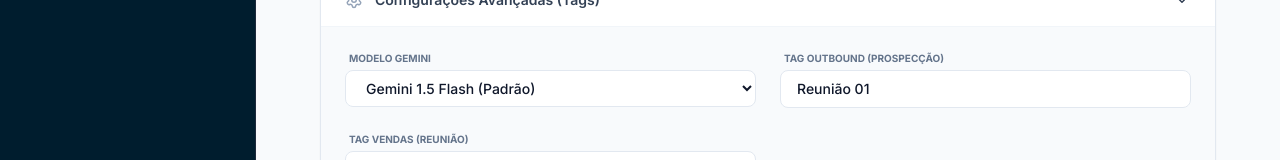
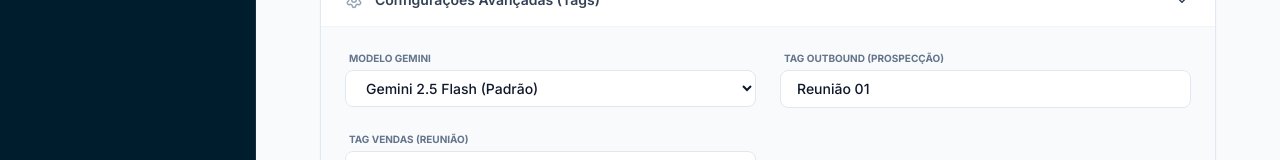
Before and after one commit to smunozarias/crm-intelligence, a React (Vite) app: page / in a window 1280 px wide. Both pictures are taken after a click on the button "Configurações Avançadas (Tags)". Shown: the part 489-649 px from the top of the page. Built offline with nearby package versions, Linux system fonts and the light colour scheme.

Commit message:
fix(gemini): update to v1 API and set Default model to 2.5 Flash

```diff
--- a/src/App.jsx
+++ b/src/App.jsx
@@ -38,7 +38,7 @@
 const App = () => {
   // 1. CONFIGURATION STATES
   const [geminiKey, setGeminiKey] = useState(() => localStorage.getItem('geminiKey') || "");
-  const [model, setModel] = useState(() => localStorage.getItem('geminiModel') || "gemini-1.5-flash");
+  const [model, setModel] = useState(() => localStorage.getItem('geminiModel') || "gemini-2.5-flash");
   const [pipedriveToken, setPipedriveToken] = useState(() => localStorage.getItem('pipedriveToken') || "");
   const [outboundTag, setOutboundTag] = useState(() => localStorage.getItem('outboundTag') || "Reunião 01");
   const [salesTag, setSalesTag] = useState(() => localStorage.getItem('salesTag') || "Reunião");
@@ -268,7 +268,7 @@
       };
 
       const activeApiKey = geminiKey.trim();
-      const response = await fetch(`https://generativelanguage.googleapis.com/v1beta/models/${model}:generateContent?key=${activeApiKey}`, {
+      const response = await fetch(`https://generativelanguage.googleapis.com/v1/models/${model.trim()}:generateContent?key=${activeApiKey}`, {
         method: 'POST',
         headers: { 'Content-Type': 'application/json' },
         body: JSON.stringify({
@@ -510,8 +510,9 @@
                         onChange={(e) => setModel(e.target.value)}
                         className="w-full bg-white border border-slate-200 rounded-lg px-4 py-2 text-sm font-medium outline-none"
                       >
-                        <option value="gemini-1.5-flash">Gemini 1.5 Flash (Padrão)</option>
-                        <option value="gemini-1.5-flash-latest">Gemini 1.5 Flash (Latest)</option>
+                        <option value="gemini-2.5-flash">Gemini 2.5 Flash (Padrão)</option>
+                        <option value="gemini-2.5-pro">Gemini 2.5 Pro</option>
+                        <option value="gemini-1.5-flash">Gemini 1.5 Flash</option>
                         <option value="gemini-1.5-pro">Gemini 1.5 Pro</option>
                         <option value="gemini-2.0-flash-exp">Gemini 2.0 Flash (Experimental)</option>
                       </select>
```
